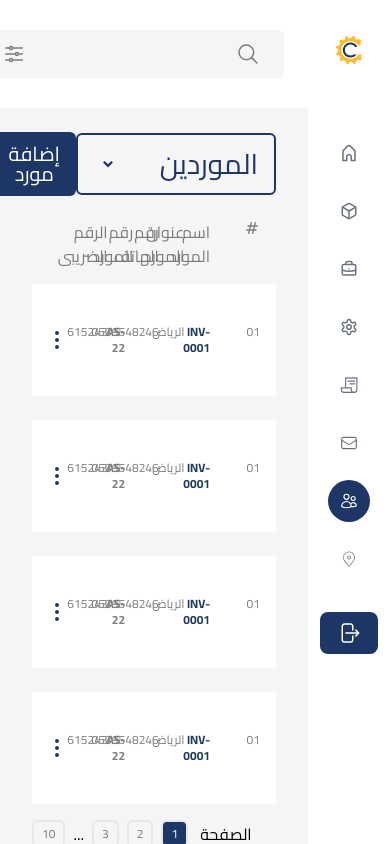
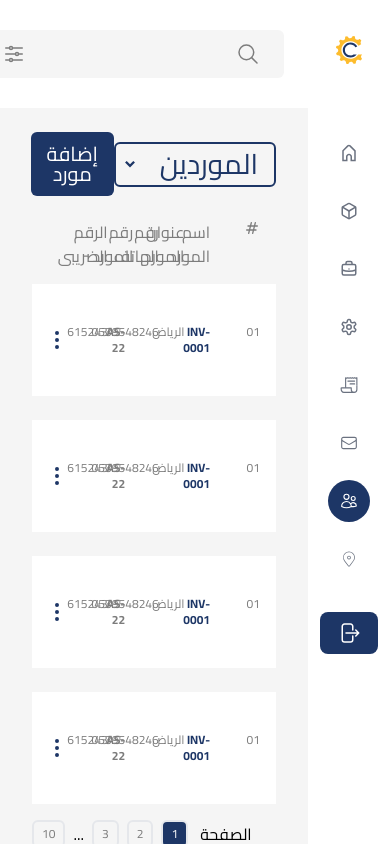
Before and after one commit to abdul-mohsen/web_afrita, a Next.js app: page /suppliers in a window 390 px wide. Built offline with nearby package versions, Linux system fonts and the light colour scheme; a web font is replaced by a local one.

Commit message:
dropdown responsive  and fix form responsive

```diff
--- a/components/AddBranchDetails.jsx
+++ b/components/AddBranchDetails.jsx
@@ -2,12 +2,12 @@ import React from 'react'
 
 const AddBranchDetails = ({ branchNumber, btnDeleteBranch }) => {
   return (
-    <div className="mt-10 grid grid-cols-1 gap-x-6 gap-y-8 sm:grid-cols-4 border-b border-gray-900/10 pb-12">
+    <div className="mt-10 grid grid-cols-1 gap-x-6 gap-y-8 md:grid-cols-4 border-b border-gray-900/10 pb-12">
                             <div className='flex justify-between col-span-4'>
                             <h3 className='text-primary text-2xl col-span-4 '>تفاصيل القطعة للفرع {branchNumber} </h3>
                             {btnDeleteBranch}
                             </div>
-                            <div className="col-span-full">
+                            <div className="col-span-4">
                                 <label
                                     for="brunch_quantity"
                                     className="block text-lg font-medium leading-6 text-gray-900">الكمية للفرع</label>
@@ -22,7 +22,7 @@ const AddBranchDetails = ({ branchNumber, btnDeleteBranch }) => {
                                 </div>
                             </div>
 
-                            <div className="sm:col-span-4 sm:col-start-1 flex flex-row gap-x-6 flex-wrap">
+                            <div className="col-span-4  flex flex-row gap-x-6 flex-wrap">
                                 <label for="product-place" className="block text-lg font-medium leading-6 text-gray-900 basis-full">مكان القطعة</label>
                                 <div className="mt-2 flex-1">
                                     <input
@@ -43,7 +43,7 @@ const AddBranchDetails = ({ branchNumber, btnDeleteBranch }) => {
                                         className="block w-full rounded-md border-0 py-1.5 text-gray-900 shadow-sm ring-1 ring-inset ring-gray-300 placeholder:text-gray-400 focus:ring-1 focus:ring-inset focus:ring-primary sm:text-sm sm:leading-6"/>
                                 </div>
                             </div>
-                            <div className="sm:col-span-4 sm:col-start-1f flex flex-row gap-x-3 items-center">
+                            <div className="ssm:col-span-4 sm:col-start-1f flex flex-row gap-x-3 items-center">
                                 <div className="flex h-6 items-center">
                                     <input
                                         id="notifi_quantity"
--- a/components/DropdownHeading.jsx
+++ b/components/DropdownHeading.jsx
@@ -4,20 +4,20 @@ import { useState } from "react"
 
 const DropdownHeading = ({ heading, options }) => {
     const [isOpen, setIsOpen] = useState(false);
-
+// 45 h 157 w
     return (
-        <div className="relative">
+        <div className="relative ">
             <div
-                className="w-[200px] rounded-md text-primary  border-primary border-2 cursor-pointer relative"
+                className=" flex  items-center  px-0 w-[162px] h-[45px]  md:w-[200px] md:h-[61px] rounded-md text-primary   border-primary border-2 cursor-pointer relative"
                 onClick={() => setIsOpen(!isOpen)}
             >
-                <div className="flex w-full px-4 justify-between items-center">
+                <div className="flex w-full px-4 justify-between gap-x-4 items-center">
                     <h2 className="text-bold py-1">{heading}</h2>
                     <span className="flex items-center justify-center"><RiArrowDropDownLine /></span>
                 </div>
 
                 {isOpen && (
-                    <div className="absolute top-full right-0  w-[200px] mr-[-2px]  bg-app-light-gray border-primary border-2 rounded-md">
+                    <div className="absolute top-full right-0   flex  items-center w-[162px] h-[45px]  md:w-[200px] md:h-[61px]  mr-[-2px]  bg-app-light-gray border-primary border-2 rounded-md">
                         {options.map((option, index) => (
                             <div key={index} className="w-full px-2 py-1">
                                 {option}
```
